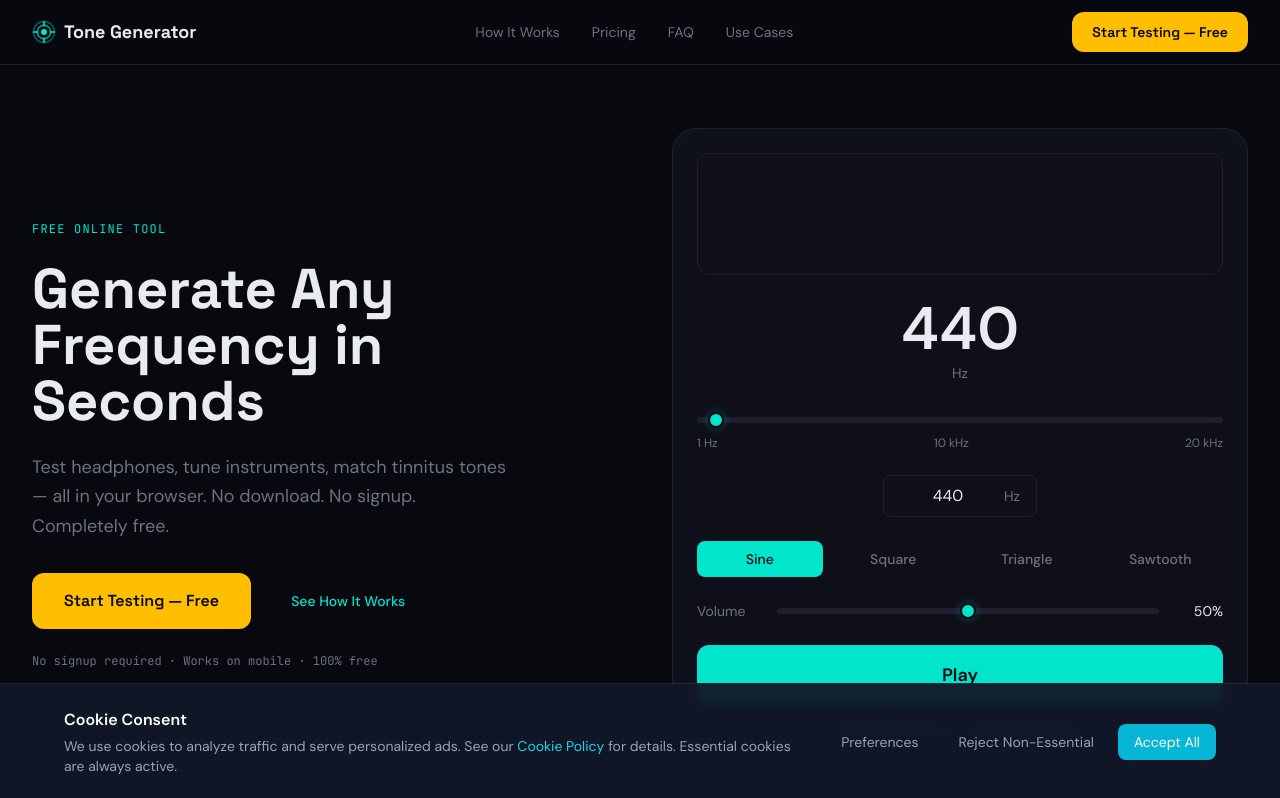
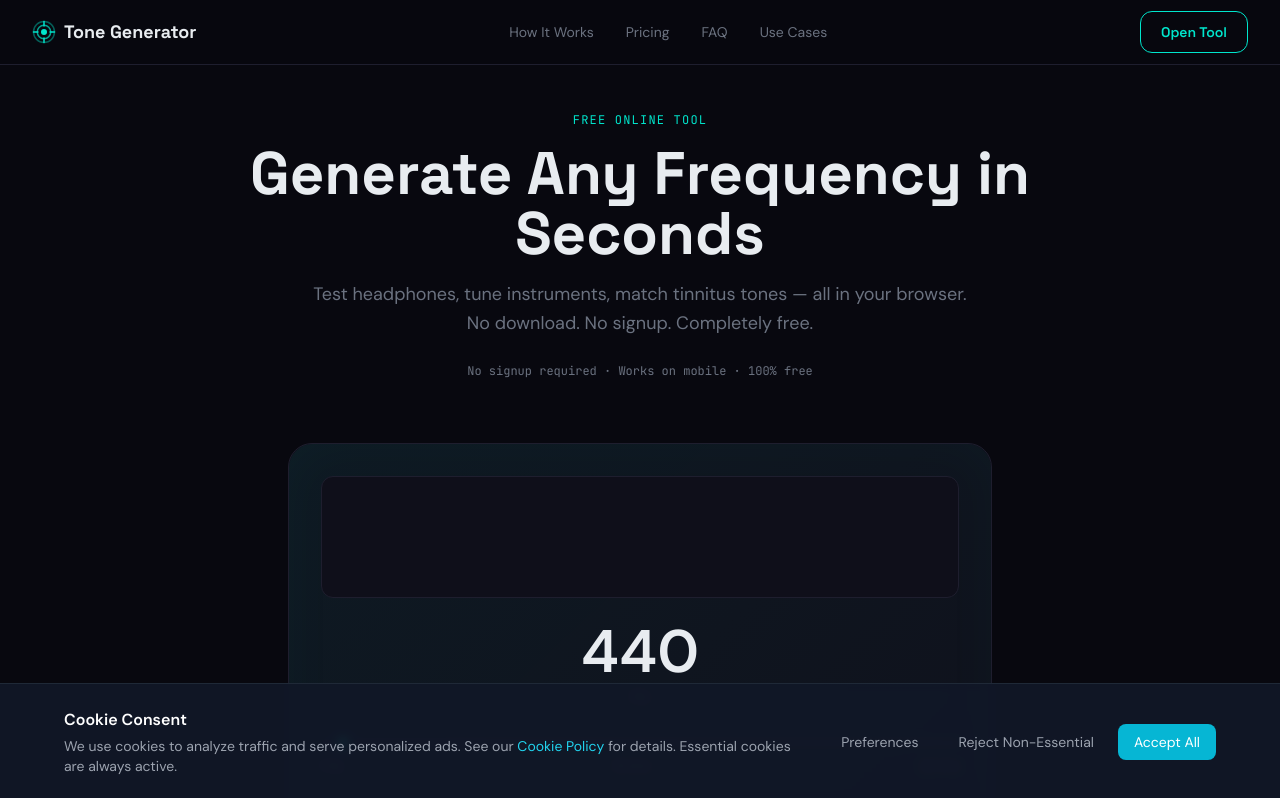
Before and after one commit to ti-kiu/tonetool, a Next.js app: page / in a window 1280 px wide. Shown: the top 798 px of the page. Built offline with nearby package versions, Linux system fonts and the light colour scheme.

Commit message:
fix: hero layout, CTA buttons, AudioContext resume for autoplay policy

```diff
--- a/app/components/AudioEngine.tsx
+++ b/app/components/AudioEngine.tsx
@@ -73,13 +73,6 @@ export default function AudioEngine() {
     return () => window.removeEventListener('resize', resizeCanvas);
   }, []);
 
-  const initAudio = useCallback(() => {
-    if (!audioContextRef.current) {
-      audioContextRef.current = new (window.AudioContext || (window as unknown as { webkitAudioContext: typeof AudioContext }).webkitAudioContext)();
-    }
-    return audioContextRef.current;
-  }, []);
-
   const drawWaveform = useCallback(() => {
     const canvas = canvasRef.current;
     const analyser = analyserRef.current;
@@ -129,8 +122,22 @@ export default function AudioEngine() {
     draw();
   }, []);
 
-  const play = useCallback(() => {
-    const ctx = initAudio();
+  const play = useCallback(async () => {
+    // Create or get AudioContext synchronously inside user gesture
+    if (!audioContextRef.current) {
+      audioContextRef.current = new (window.AudioContext || (window as unknown as { webkitAudioContext: typeof AudioContext }).webkitAudioContext)();
+    }
+    const ctx = audioContextRef.current;
+
+    // Resume if suspended — must happen inside user gesture
+    if (ctx.state === 'suspended') {
+      try {
+        await ctx.resume();
+      } catch {
+        // If resume fails, we can't play audio in this browser session
+        return;
+      }
+    }
 
     // Stop existing
     if (oscillatorRef.current) {
@@ -172,7 +179,7 @@ export default function AudioEngine() {
 
     // Start visualization
     drawWaveform();
-  }, [frequency, volume, waveform, initAudio, drawWaveform]);
+  }, [frequency, volume, waveform, drawWaveform]);
 
   const stop = useCallback(() => {
     if (oscillatorRef.current) {
--- a/app/page.tsx
+++ b/app/page.tsx
@@ -48,10 +48,10 @@ export default function Home() {
 
             {/* CTA */}
             <a
-              href="#hero"
-              className="hidden md:inline-flex items-center px-5 py-2.5 bg-[#FFBF00] text-[#08080F] font-['Space_Grotesk',sans-serif] font-semibold text-sm rounded-xl hover:bg-[#e6ac00] transition-colors"
+              href="#audio-tool"
+              className="hidden md:inline-flex items-center px-5 py-2.5 border border-[#00E5CC] text-[#00E5CC] font-['Space_Grotesk',sans-serif] font-semibold text-sm rounded-xl hover:bg-[#00E5CC]/10 transition-colors"
             >
-              Start Testing — Free
+              Open Tool
             </a>
 
             {/* Mobile menu button */}
@@ -72,11 +72,11 @@ export default function Home() {
                 <a href="#faq" className="text-sm text-[#6B7280] hover:text-[#E8ECF0] transition-colors" onClick={() => setMobileMenuOpen(false)}>FAQ</a>
                 <a href="#use-cases" className="text-sm text-[#6B7280] hover:text-[#E8ECF0] transition-colors" onClick={() => setMobileMenuOpen(false)}>Use Cases</a>
                 <a
-                  href="#hero"
-                  className="inline-flex items-center justify-center px-5 py-2.5 bg-[#FFBF00] text-[#08080F] font-['Space_Grotesk',sans-serif] font-semibold text-sm rounded-xl hover:bg-[#e6ac00] transition-colors mt-2"
+                  href="#audio-tool"
+                  className="inline-flex items-center justify-center px-5 py-2.5 border border-[#00E5CC] text-[#00E5CC] font-['Space_Grotesk',sans-serif] font-semibold text-sm rounded-xl hover:bg-[#00E5CC]/10 transition-colors mt-2"
                   onClick={() => setMobileMenuOpen(false)}
                 >
-                  Start Testing — Free
+                  Open Tool
                 </a>
               </nav>
             </div>
@@ -85,45 +85,30 @@ export default function Home() {
       </header>
 
       {/* Hero Section */}
-      <section id="hero" className="pt-24 pb-20 lg:pt-32 lg:pb-28">
-        <div className="max-w-7xl mx-auto px-4 sm:px-6 lg:px-8">
-          <div className="grid lg:grid-cols-2 gap-12 lg:gap-16 items-center">
-            {/* Left - Copy */}
-            <div className="space-y-6">
-              <p className="font-['JetBrains_Mono',monospace] text-xs uppercase tracking-widest text-[#00E5CC]">
+      <section id="hero" className="pt-24 pb-12 lg:pt-28 lg:pb-16">
+        <div className="max-w-4xl mx-auto px-4 sm:px-6 lg:px-8 text-center">
+          <p className="font-['JetBrains_Mono',monospace] text-xs uppercase tracking-widest text-[#00E5CC] mb-4">
             Free Online Tool
           </p>
-              <h1 className="font-['Space_Grotesk',sans-serif] text-4xl sm:text-5xl lg:text-[56px] font-bold text-[#E8ECF0] leading-[1.1]">
+          <h1 className="font-['Space_Grotesk',sans-serif] text-4xl sm:text-5xl lg:text-6xl font-bold text-[#E8ECF0] leading-[1.1] mb-4">
             Generate Any Frequency in Seconds
           </h1>
-              <p className="text-lg text-[#6B7280] leading-relaxed max-w-[480px]">
+          <p className="text-lg text-[#6B7280] leading-relaxed max-w-2xl mx-auto mb-6">
             Test headphones, tune instruments, match tinnitus tones — all in your browser. No download. No signup. Completely free.
           </p>
-              <div className="flex flex-wrap gap-4 pt-2">
-                <a
-                  href="#hero"
-                  className="inline-flex items-center px-8 py-4 bg-[#FFBF00] text-[#08080F] font-['Space_Grotesk',sans-serif] font-semibold text-base rounded-xl hover:bg-[#e6ac00] transition-colors"
-                >
-                  Start Testing — Free
-                </a>
-                <a
-                  href="#how-it-works"
-                  className="inline-flex items-center px-6 py-4 text-[#00E5CC] font-medium text-sm hover:underline transition-all"
-                >
-                  See How It Works
-                </a>
-              </div>
           <p className="font-['JetBrains_Mono',monospace] text-xs text-[#6B7280]">
             No signup required · Works on mobile · 100% free
           </p>
         </div>
+      </section>
 
-            {/* Right - Tool Panel */}
+      {/* Audio Tool - The CTA */}
+      <section id="audio-tool" className="pb-20 lg:pb-28">
+        <div className="max-w-3xl mx-auto px-4 sm:px-6 lg:px-8">
+          <div className="relative bg-[#0F0F1A] border border-[#1E1E2E] rounded-3xl p-6 lg:p-8 shadow-[inset_0_0_60px_rgba(0,229,204,0.03)]">
+            <div className="absolute inset-0 bg-gradient-to-br from-[#00E5CC]/5 to-transparent rounded-3xl pointer-events-none" />
             <div className="relative">
-              <div className="absolute inset-0 bg-gradient-to-br from-[#00E5CC]/5 to-transparent rounded-3xl" />
-              <div className="relative bg-[#0F0F1A] border border-[#1E1E2E] rounded-3xl p-6 shadow-[inset_0_0_60px_rgba(0,229,204,0.03)]">
               <AudioEngine />
-              </div>
             </div>
           </div>
         </div>
@@ -346,9 +331,12 @@ export default function Home() {
                   </li>
                 ))}
               </ul>
-              <button className="w-full py-3 border border-[#E8ECF0] text-[#E8ECF0] rounded-xl font-medium hover:bg-[#E8ECF0]/5 transition-colors">
+              <a
+                href="#audio-tool"
+                className="block w-full text-center py-3 border border-[#E8ECF0] text-[#E8ECF0] rounded-xl font-medium hover:bg-[#E8ECF0]/5 transition-colors"
+              >
                 Start Testing — Free
-              </button>
+              </a>
             </div>
 
             {/* Pro - Highlighted */}
@@ -381,9 +369,14 @@ export default function Home() {
                   </li>
                 ))}
               </ul>
-              <button className="w-full py-3 bg-[#FFBF00] text-[#08080F] rounded-xl font-semibold hover:bg-[#e6ac00] transition-colors">
+              <a
+                href="https://checkout.creem.io/buy/YOUR-PRO-LINK"
+                target="_blank"
+                rel="noopener noreferrer"
+                className="block w-full text-center py-3 bg-[#FFBF00] text-[#08080F] rounded-xl font-semibold hover:bg-[#e6ac00] transition-colors"
+              >
                 Go Pro — $4.99/month
-              </button>
+              </a>
             </div>
 
             {/* Lifetime */}
@@ -410,9 +403,14 @@ export default function Home() {
                   </li>
                 ))}
               </ul>
-              <button className="w-full py-3 border border-[#00E5CC] text-[#00E5CC] rounded-xl font-medium hover:bg-[#00E5CC]/5 transition-colors">
+              <a
+                href="https://checkout.creem.io/buy/YOUR-LIFETIME-LINK"
+                target="_blank"
+                rel="noopener noreferrer"
+                className="block w-full text-center py-3 border border-[#00E5CC] text-[#00E5CC] rounded-xl font-medium hover:bg-[#00E5CC]/5 transition-colors"
+              >
                 Claim Lifetime Access
-              </button>
+              </a>
             </div>
           </div>
 
@@ -486,19 +484,19 @@ export default function Home() {
       </section>
 
       {/* Final CTA */}
-      <section className="py-32 lg:py-40 bg-gradient-to-b from-[#08080F] to-[#0A1518]">
+      <section className="py-24 lg:py-32 bg-gradient-to-b from-[#08080F] to-[#0A1518]">
         <div className="max-w-2xl mx-auto px-4 sm:px-6 lg:px-8 text-center">
           <h2 className="font-['Space_Grotesk',sans-serif] text-3xl sm:text-4xl lg:text-5xl font-bold text-[#E8ECF0] mb-6">
             You already know what frequency you need to hear.
           </h2>
-          <p className="text-lg text-[#6B7280] mb-10 max-w-lg mx-auto">
+          <p className="text-lg text-[#6B7280] mb-8 max-w-lg mx-auto">
             The hard part is finding a tool that works instantly, doesn't bombard you with ads, and runs on your phone.
           </p>
           <a
-            href="#hero"
-            className="inline-flex items-center px-10 py-5 bg-[#FFBF00] text-[#08080F] font-['Space_Grotesk',sans-serif] font-semibold text-lg rounded-xl hover:bg-[#e6ac00] transition-colors"
+            href="#audio-tool"
+            className="inline-flex items-center px-8 py-4 bg-[#00E5CC] text-[#08080F] font-['Space_Grotesk',sans-serif] font-semibold text-base rounded-xl hover:bg-[#00E5CC]/90 transition-colors"
           >
-            Start Testing — Free
+            Open Tone Generator
           </a>
           <p className="font-['JetBrains_Mono',monospace] text-xs text-[#6B7280] mt-4">
             No signup · No download · Works on any device
```
Also changed, not shown: next.config.js (renamed from next.config.cjs), 28 other files (tests, documents, lock files or other folders). Lines whose indentation alone changed are shown as unchanged.
